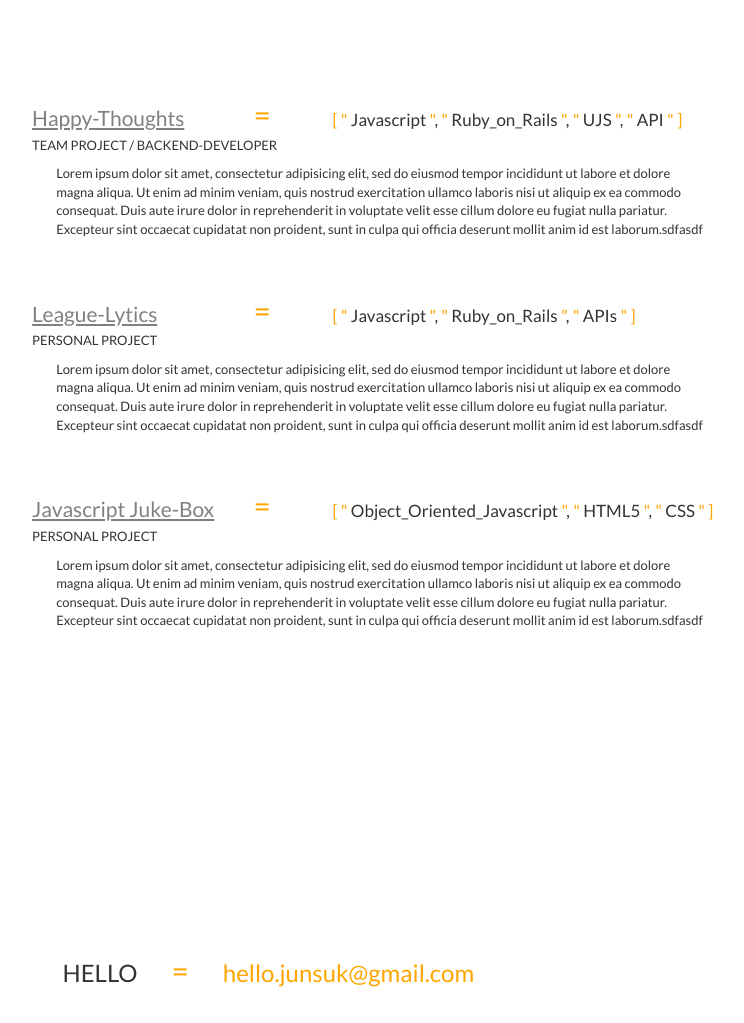
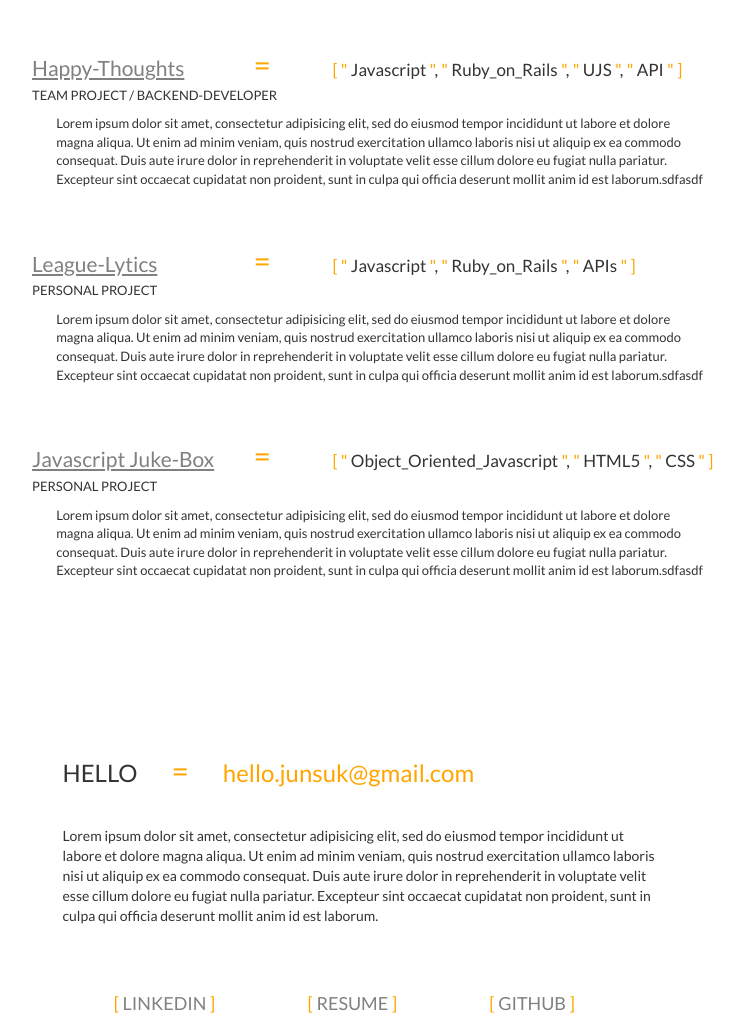
Before and after one commit to adlewic/Portfolio, a plain HTML site: page index.html in a window 1280 px wide. Shown: the part 769-1792 px from the top of the page, without its empty margins (265-1009 px from the left). Drawn offline with nearby package versions, Linux system fonts and the light colour scheme.

Commit message:
portfolio media queries

```diff
--- a/css/index.css
+++ b/css/index.css
@@ -65,7 +65,10 @@ body {
 	font-size: 12px;
 }
 #project_section {
-	margin-top: 300px;
+	margin-top: 100px;
+}
+#landing_title {
+	margin-bottom: 150px;
 }
 .project_links {
 	width: 200px;
@@ -98,9 +101,8 @@ body {
 	font-size: 18px;
 	text-decoration: underline;
 }
-
 #about_section {
-	margin-top: 300px;
+	margin-top: 150px;
 }
 #orange_hello {
 	color: orange;
@@ -199,11 +201,8 @@ body {
 	.array_section {
 		font-size: 16px;
 	}
-	#project_section {
-		margin-top: 300px;
-	}
 	.project_links {
-		width: 180px;
+		width: 200px;
 		display: inline-block;
 		margin-left: 15%;
 	}
@@ -230,10 +229,6 @@ body {
 	}
 	#project_section ul li a:active {
 		font-size: 20px;
-	}
-
-	#about_section {
-		margin-top: 300px;
 	}
 	#orange_hello {
 		width: 80px;
--- a/index.html
+++ b/index.html
@@ -29,8 +29,8 @@
 	    <!-- Collect the nav links, forms, and other content for toggling -->
 	    <div class="collapse navbar-collapse" id="bs-example-navbar-collapse-1">
 	      <ul class="nav navbar-right nav_menus">
-	        <li class="nav_menus"><a href="#project_section">Projects</a></li>
-	        <li class="nav_menus"><a href="#about_section">About</a></li>
+	        <li class="nav_menus"><a href="#ddd">Projects</a></li>
+	        <li class="nav_menus"><a href="#about_nav">About</a></li>
 	      </ul>
 	    </div><!-- /.navbar-collapse -->
 
@@ -47,7 +47,7 @@
 	</div>
 
 	<div class="container-fluid">
-		<div class="row">
+		<div class="row" id="ddd">
 			<div class="col-md-12 col-xs-12" id="project_section">
 				<ul>
 					<li>
@@ -129,7 +129,7 @@
 	</div>
 
 	<div class="container-fluid">
-		<div class="row">
+		<div class="row" id="about_nav">
 			<div class="col-md-12 col-xs-12" id="about_section">
 				<div id="say_hello">
 					<h3>HELLO</h3>
```
